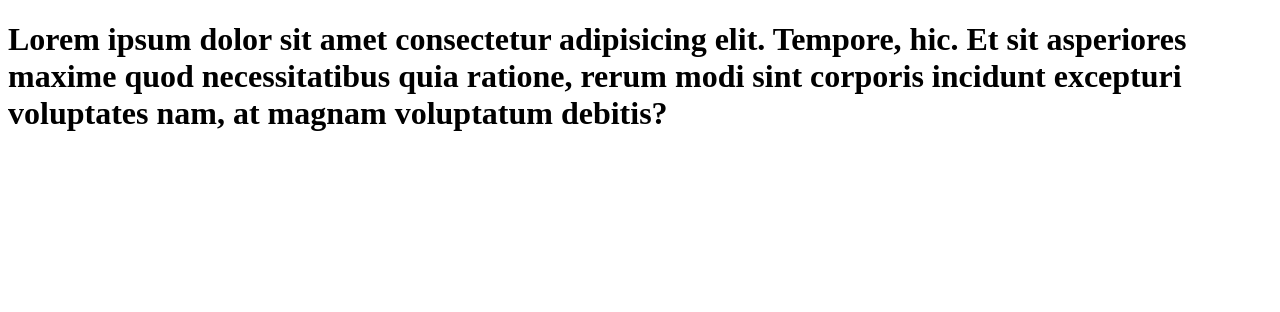
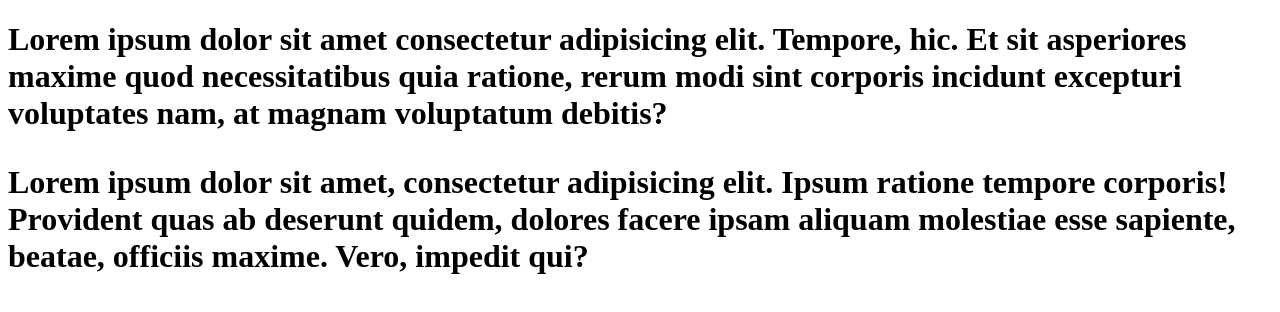
Before and after one commit to manitmk16698/learn-git, a plain HTML site: page index.html in a window 1280 px wide. Drawn offline with Linux system fonts and the light colour scheme.

Commit message:
add paragraph to code

```diff
--- a/index.html
+++ b/index.html
@@ -7,7 +7,12 @@
 </head>
 <body>
     <h1>
-        Lorem ipsum dolor sit amet consectetur adipisicing elit. Tempore, hic. Et sit asperiores maxime quod necessitatibus quia ratione, rerum modi sint corporis incidunt excepturi voluptates nam, at magnam voluptatum debitis?
+        Lorem ipsum dolor sit amet consectetur adipisicing elit.
+        Tempore, hic. Et sit asperiores maxime quod necessitatibus
+         quia ratione, rerum modi sint corporis incidunt excepturi
+          voluptates nam, at magnam voluptatum debitis?
+          <p>Lorem ipsum dolor sit amet, consectetur adipisicing elit. Ipsum ratione tempore corporis! Provident quas ab
+             deserunt quidem, dolores facere ipsam aliquam molestiae esse sapiente, beatae, officiis maxime. Vero, impedit qui?</p>
     </h1>
 </body>
 </html>
```
